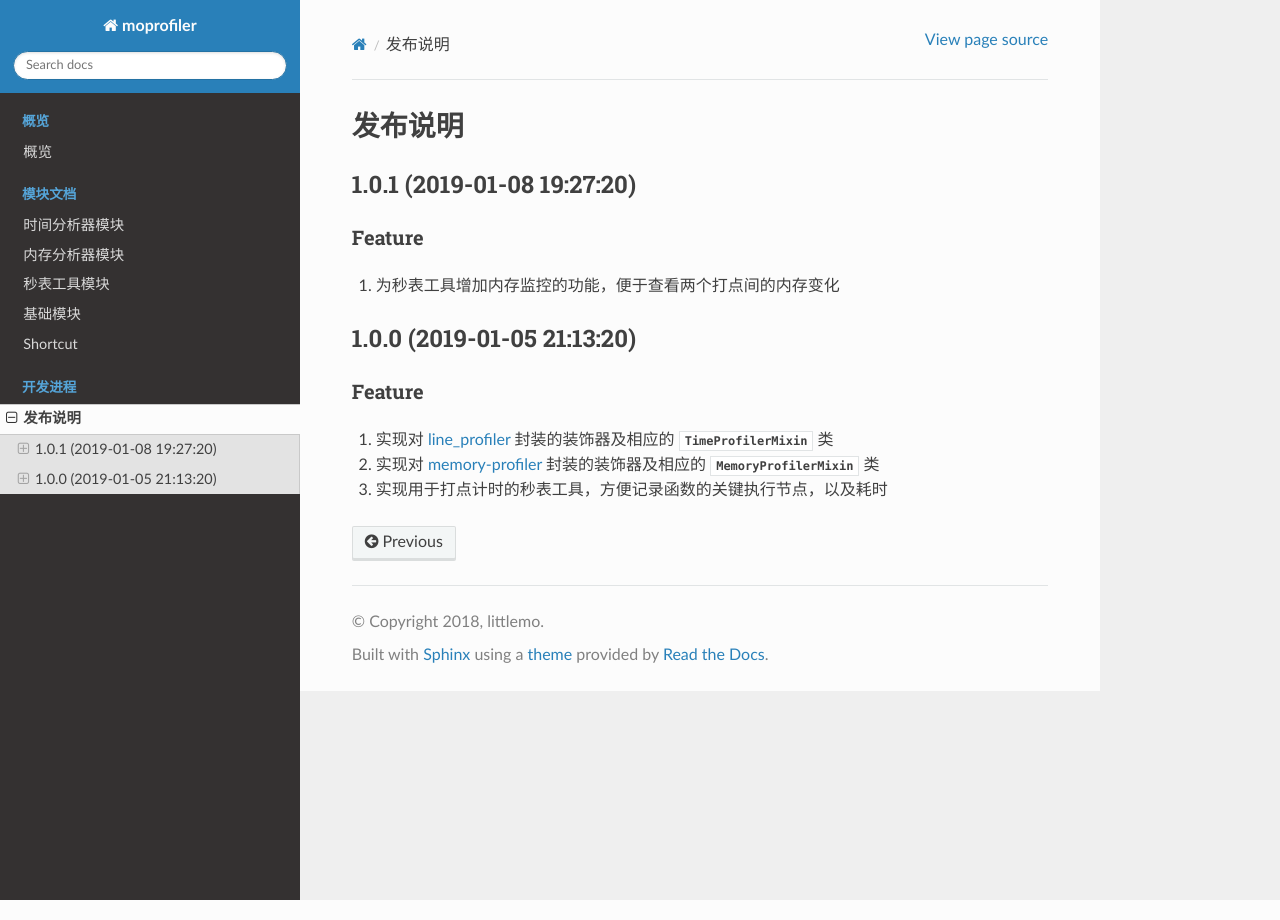
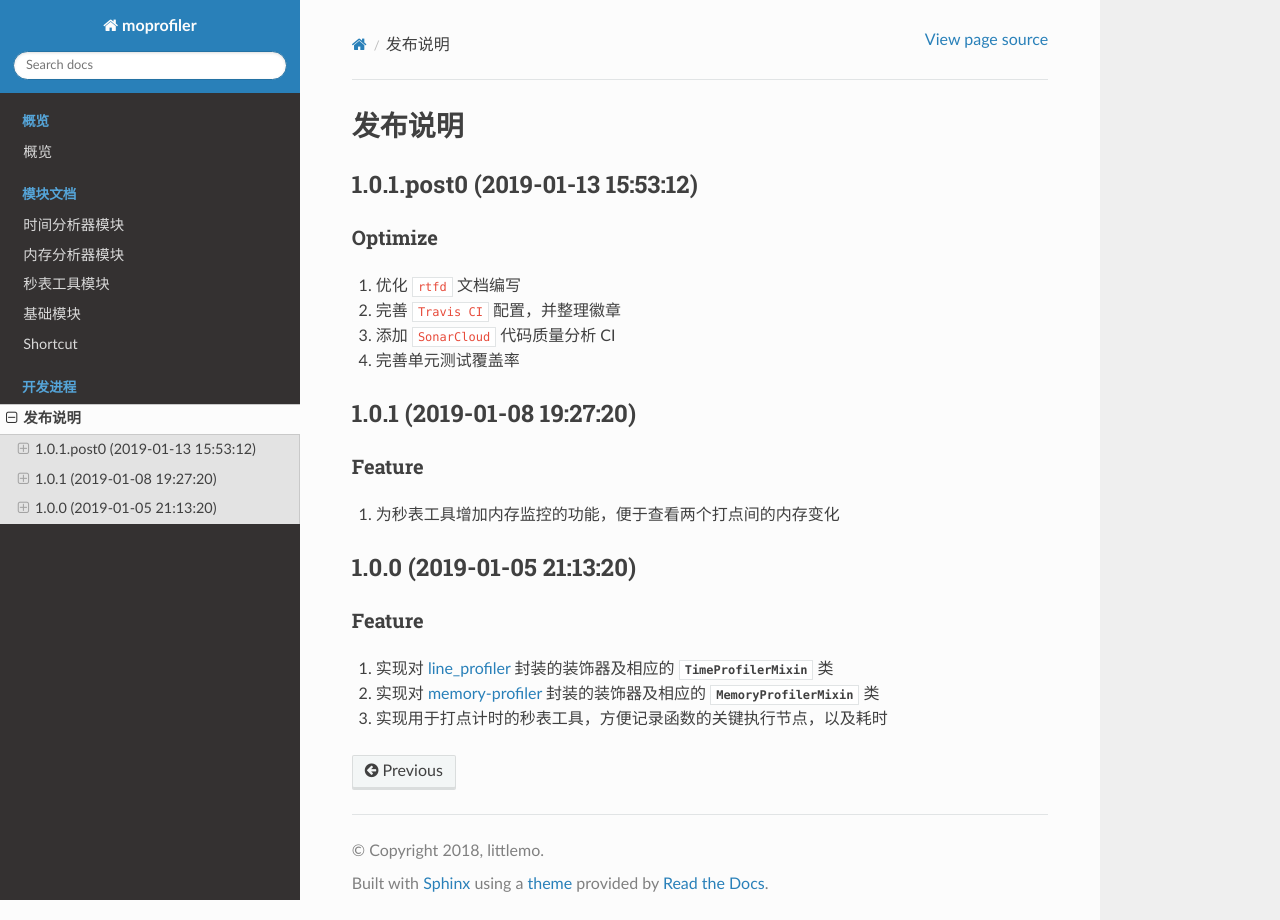
Before and after one commit to littlemo/moprofiler, a Sphinx documentation site: the page built from docs/source/develop/release.rst, in a window 1280 px wide. Built offline with Sphinx 7.4.7 and the Read the Docs theme 2.0.0, drawn with Linux system fonts in a browser that asks for light colours; formulas are drawn with MathJax 3.

Commit message:
Modify: 更新版本号到 1.0.1.post0 ，并修改发布记录说明

```diff
--- a/docs/source/develop/release.rst
+++ b/docs/source/develop/release.rst
@@ -3,6 +3,18 @@
 ========
 发布说明
 ========
+
+1.0.1.post0 (2019-01-13 15:53:12)
+---------------------------------
+
+Optimize
+~~~~~~~~
+
+#. 优化 ``rtfd`` 文档编写
+#. 完善 ``Travis CI`` 配置，并整理徽章
+#. 添加 ``SonarCloud`` 代码质量分析 CI
+#. 完善单元测试覆盖率
+
 
 1.0.1 (2019-01-08 19:27:20)
 ---------------------------
--- a/setup.py
+++ b/setup.py
@@ -8,7 +8,7 @@ VERSION_SUFFIX_BETA = 'b'
 VERSION_SUFFIX_RC = 'rc'
 VERSION_SUFFIX_NONE = None
 
-VERSION = (1, 0, 1, VERSION_SUFFIX_NONE, 0)
+VERSION = (1, 0, 1, VERSION_SUFFIX_POST, 0)
 
 
 def get_setup_version():
```
